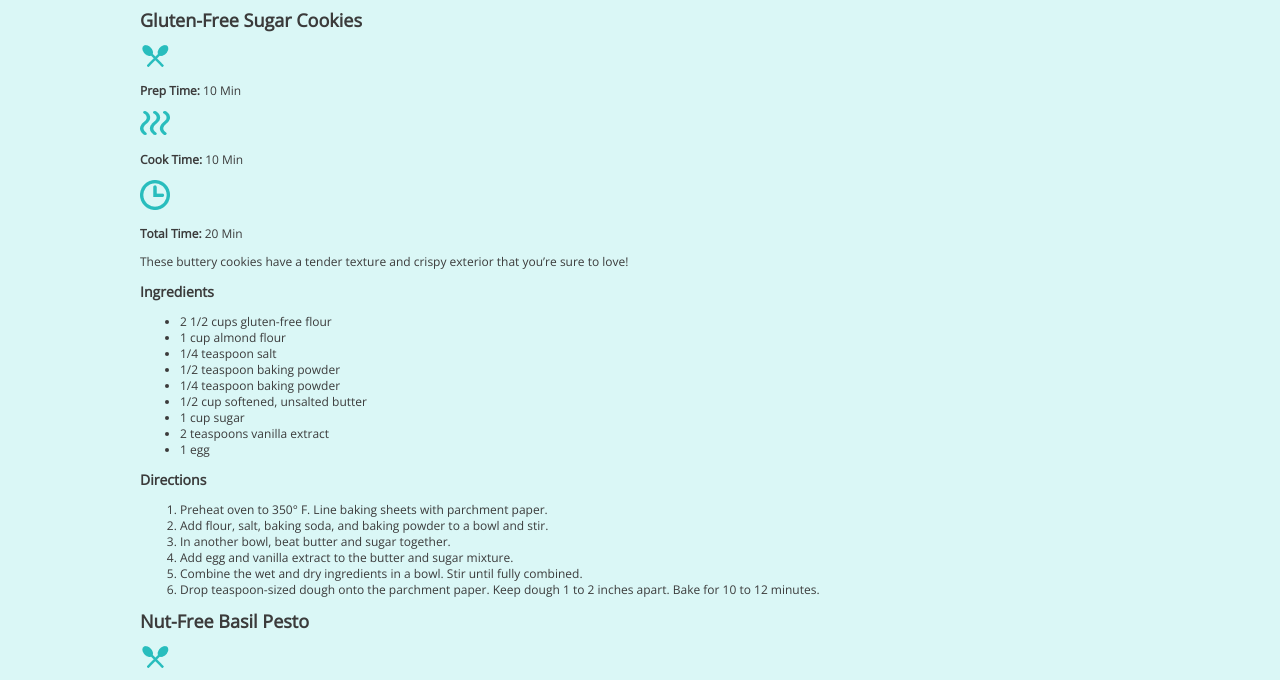
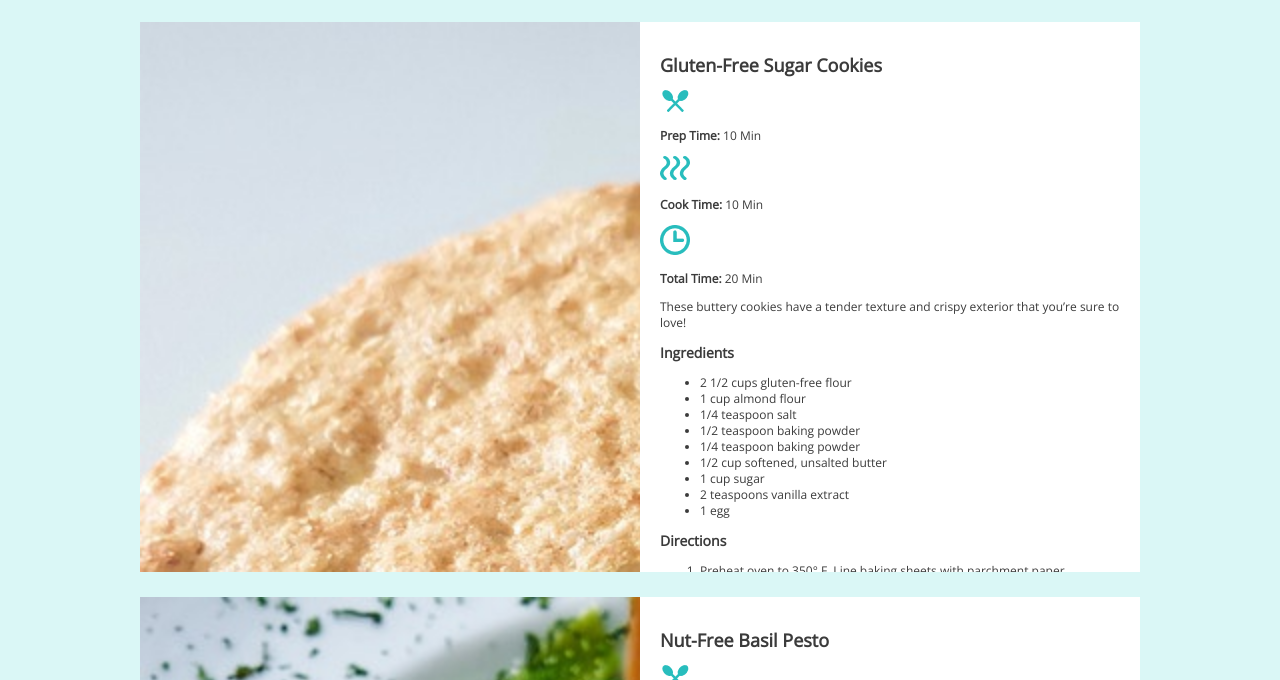
Before and after one commit to cristalcodes/recipe-cards, a plain HTML site: page index.html in a window 1280 px wide. Shown: the part 107-787 px from the top of the page. Drawn offline with nearby package versions, Linux system fonts and the light colour scheme.

Commit message:
Adds styling to main section, as well as the recipe card divs and images.

```diff
--- a/css/style.css
+++ b/css/style.css
@@ -31,3 +31,38 @@ main {
   margin: 0 auto;
   width: 1000px;
 }
+
+.card {
+  margin: 25px 0;
+  overflow: auto;
+}
+
+.image {
+  float: left;
+  width: 500px;
+  height: 550px;
+}
+
+.recipe {
+  float: left;
+  padding: 20px;
+  width: 500px;
+  height: 550px;
+  background: white;
+  box-sizing: border-box;
+}
+
+#cookies {
+  background-image: url("../img/gluten-free-sugar-cookies.jpg");
+  background-size: cover;
+}
+
+#pesto {
+  background-image: url("../img/nut-free-pesto.jpg");
+  background-size: cover;
+}
+
+#salad {
+  background-image: url("../img/watermelon-salad.jpg");
+  background-size: cover;
+}
```
